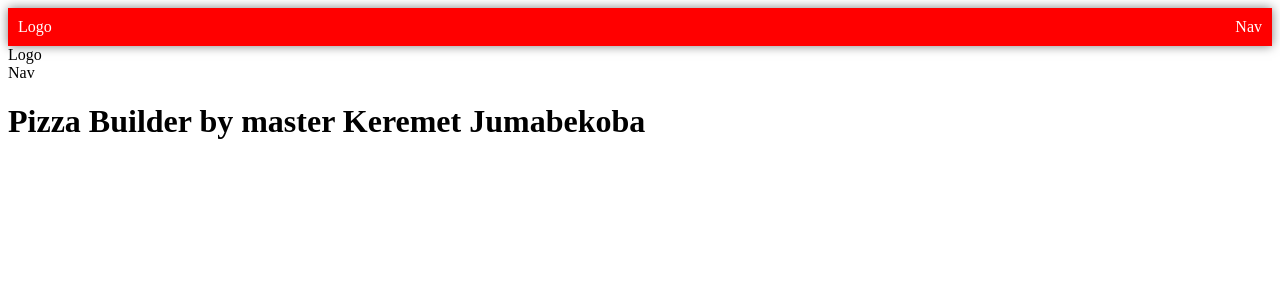
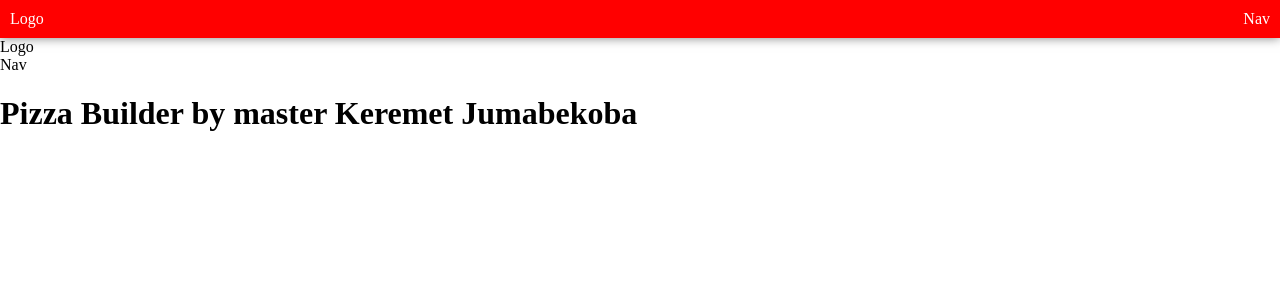
Before and after one commit to JumabekovaKeremet/builder, a React (Create React App) app: page / in a window 1280 px wide. Shown: the top 300 px of the page. Built offline with nearby package versions, Linux system fonts and the light colour scheme.

Commit message:
changed to file

```diff
--- a/src/App.css
+++ b/src/App.css
@@ -0,0 +1,3 @@
+body{
+    margin: 0;
+}
--- a/src/App.js
+++ b/src/App.js
@@ -14,7 +14,6 @@ function App() {
 
      <h1> Pizza Builder by master Keremet Jumabekoba</h1>
       </Layout>
-
     </div>
   );
 }
--- a/src/components/Drawer/Drawer.js
+++ b/src/components/Drawer/Drawer.js
@@ -2,7 +2,7 @@ import Logo from "../Logo/Logo";
 import Nav from "../Nav/Nav";
 import classes from "./Drawer.module.css";
 
-const Drawer = ({}) => {
+const Drawer = () => {
     return (
         <div className={classes.Drawer}>
            <Logo/>
--- a/src/components/Drawer/Drawer.module.css
+++ /dev/null
@@ -1,3 +0,0 @@
-.Drawer{
-
-}
--- a/src/components/Layout.module.css
+++ /dev/null
@@ -1,3 +0,0 @@
-.Layout{
-border: 3x solid yellow;
-}
--- a/src/components/Nav/Nav.js
+++ b/src/components/Nav/Nav.js
@@ -1,7 +1,7 @@
 
 import classes from "./Nav.module.css";
 
-const Nav = ({}) => {
+const Nav = () => {
     return (
         <div className={classes.Nav}>
            Nav
--- a/src/components/Toolbar/Toolbar.js
+++ b/src/components/Toolbar/Toolbar.js
@@ -2,7 +2,7 @@ import Logo from "../Logo/Logo";
 import Nav from "../Nav/Nav";
 import classes from "./Toolbar.module.css";
 
-const Toolbar = ({}) => {
+const Toolbar = () => {
     return (
         <div className={classes.Toolbar}>
             <Logo />
```
